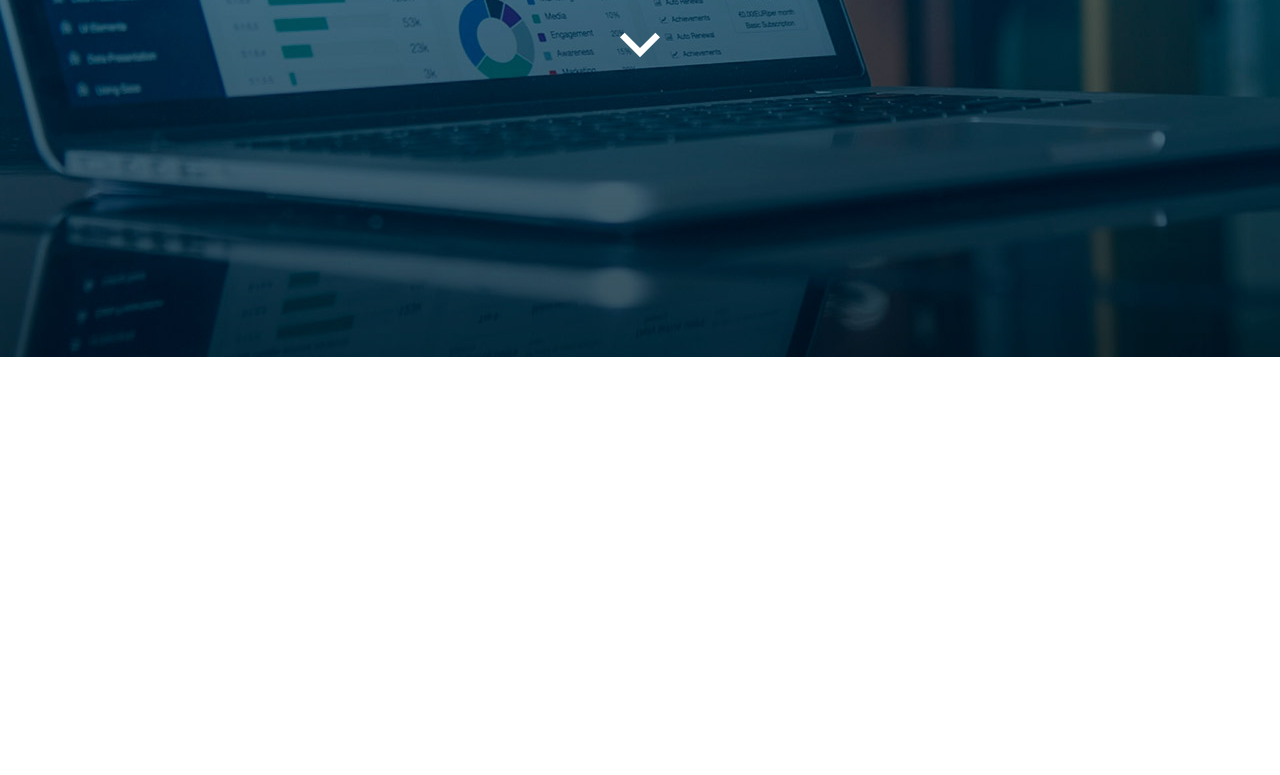
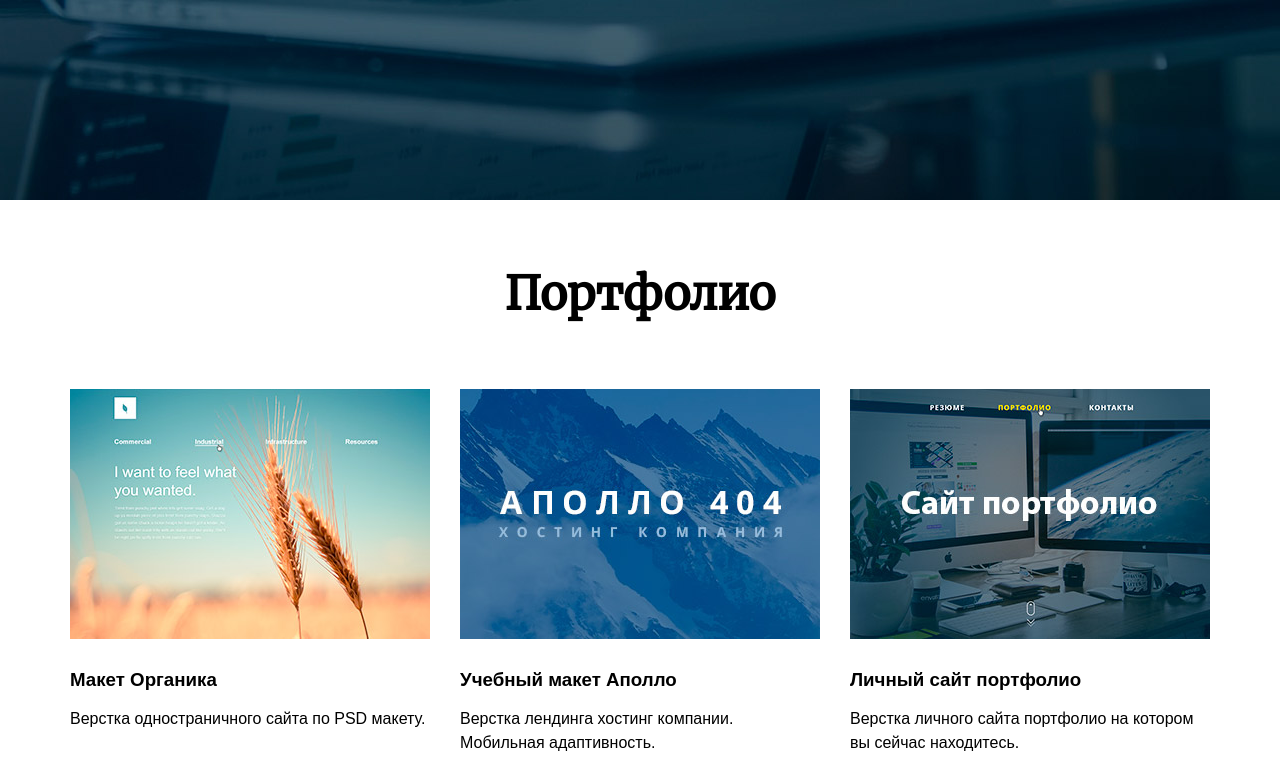
Before and after one commit to linanero92/portfolio, a plain HTML site: page index.html in a window 1280 px wide. Shown: the part 600-1375 px from the top of the page. Before the commit the page ends 957 px from the top, so only its background shows below. Drawn offline with nearby package versions, Linux system fonts and the light colour scheme; a web font is replaced by a local one.

Commit message:
add block portfolio

```diff
--- a/css/style.css
+++ b/css/style.css
@@ -18,14 +18,32 @@ body {
 	line-height: 1.5;
 }
 
+img {
+  max-width: 100%;
+  height: auto;
+}
+
+
+a {
+  text-decoration: none;
+}
+
+.svg-sprite {
+  display: none;
+}
+
+/* HEADER */
+
 .header {
+	margin: 0;
+	min-height: 800px;
 	background-color: #004371;
 	background-image: url("../img/bg/bg-header.jpg");
 	background-repeat: no-repeat;
 	background-position: center;
 	background-size: cover;
 
-	height: 100vh;
+	/*height: 100vh;*/
 
 	color: #ffffff;
 	display: flex;
@@ -53,5 +71,66 @@ body {
 }
 
 .down-svg {
-	fill: #ffffff
+	fill: #ffffff;
 }
+
+/* GRID */
+
+.container {
+	width: 1140px;
+	margin-left: auto;
+	margin-right: auto;
+}
+
+.row {
+	display: flex;
+	justify-content: space-between;
+}
+
+.col-4 {
+	width: 360px;
+}
+
+/* PORTFOLIO */
+
+.portfolio {
+}
+
+.portfolio-item {
+	margin-bottom: 20px;
+}
+
+.portfolio__title {
+	margin: 0;
+	padding-top: 60px;
+	padding-bottom: 60px;
+	font-size: 46px;
+	font-family: 'Merriweather', serif;
+	text-align: center;
+}
+
+.portfolio-item__title {
+	margin: 0;
+	margin-top: 23px;
+	padding: 0
+	font-size: 24px;
+	line-height: normal;
+}
+
+/*.portfolio-item__description {
+	margin: 0;
+	padding: 0;
+}*/
+
+.portfolio-item__title a {
+	color: #000000;
+}
+
+.portfolio-item__title a:hover {
+	color: #0052c2;
+	border-bottom: 1px solid rgba(0, 82, 194, 0.3);
+}
+
+.portfolio-item__title a:active {
+	border: none;
+}
--- a/index.html
+++ b/index.html
@@ -49,6 +49,50 @@
 
  		<!-- PORTFOLIO -->
 
+ 		<section class="portfolio">
+ 			<div class="container">
+ 				<h2 class="portfolio__title">Портфолио</h2>
+ 				<div class="row">
+ 					<div class="col-4">
+ 						<section class="portfolio-item">
+ 							<div class="portfolio-item__img">
+ 								<img src="img/portfolio/portfolio-1.jpg" alt="Макет Органика">
+ 							</div>
+ 							<h3 class="portfolio-item__title">
+ 								<a href="#">Макет Органика</a>
+ 							</h3>
+ 							<p class="portfolio-item__description">Верстка одностраничного сайта по PSD макету.</p>
+ 						</section>
+ 					</div>
+
+ 					<div class="col-4">
+ 						<section class="portfolio-item">
+ 							<div class="portfolio-item__img">
+ 								<img src="img/portfolio/portfolio-2.jpg" alt="Учебный макет Аполло">
+ 							</div>
+ 							<h3 class="portfolio-item__title">
+ 								<a href="#">Учебный макет Аполло</a>
+ 							</h3>
+ 							<p class="portfolio-item__description">Верстка лендинга хостинг компании. Мобильная адаптивность.</p>
+ 						</section>
+ 					</div>
+
+ 					<div class="col-4">
+ 						<section class="portfolio-item">
+ 							<div class="portfolio-item__img">
+ 								<img src="img/portfolio/portfolio-3.jpg" alt="Личный сайт портфолио">
+ 							</div>
+ 							<h3 class="portfolio-item__title">
+ 								<a href="#">Личный сайт портфолио</a>
+ 							</h3>
+ 							<p class="portfolio-item__description">Верстка личного сайта портфолио на котором вы сейчас находитесь.</p>
+ 						</section>
+ 					</div>
+				</div>
+ 			</div>
+ 		</section>
+
 		<!-- FOOTER -->
+
  	</body>
  </html>
```
Lines whose indentation alone changed are shown as unchanged.
